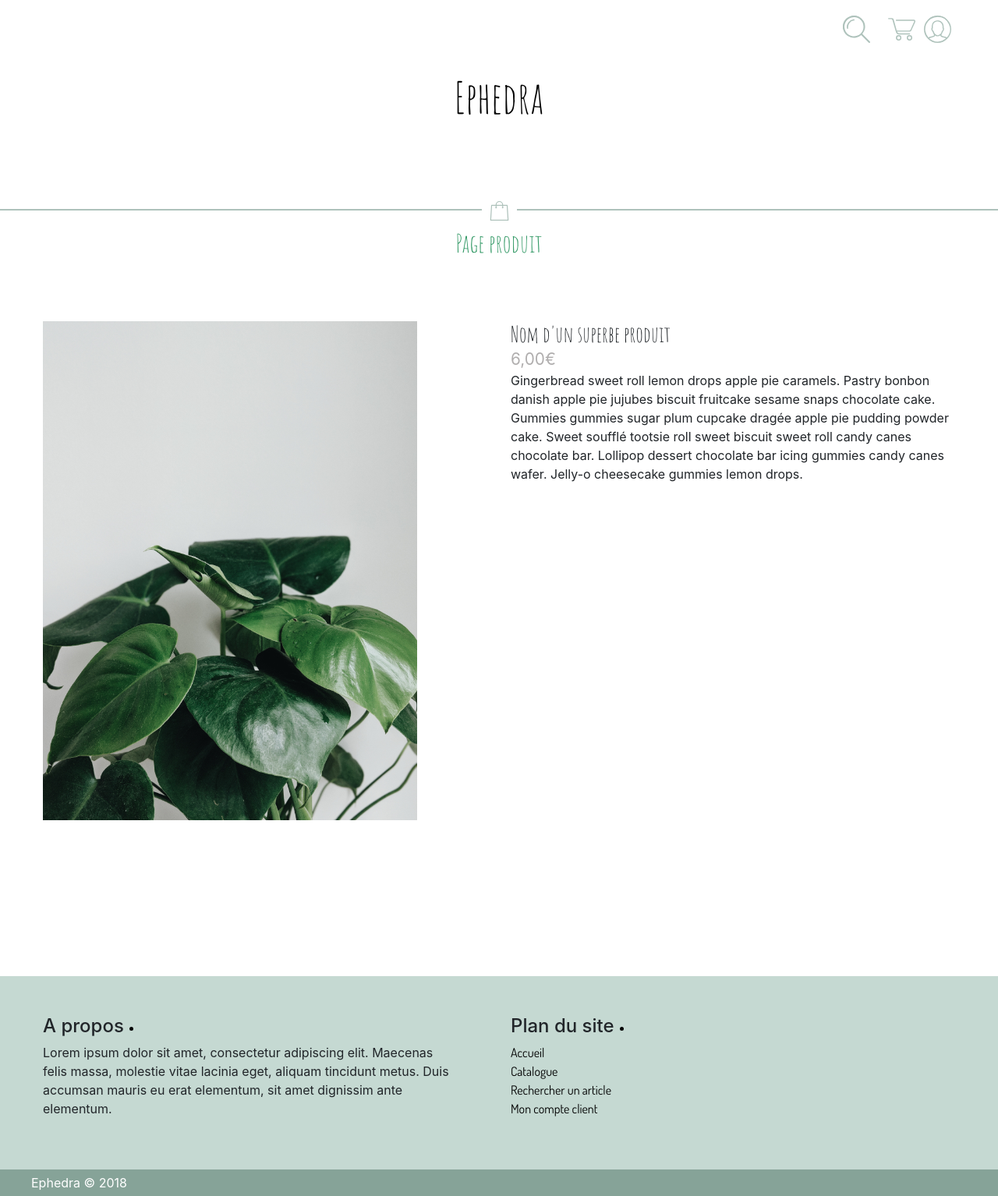
After one commit to BourMel/projet-ecommerce, a PHP site: page /templates/produit.php in a window 1280 px wide. The commit adds this page. Shown: the whole page at 78% size. Run offline with PHP 8.4, Linux system fonts and the light colour scheme.

Commit message:
start static product page

```diff
--- /dev/null
+++ b/templates/produit.php
@@ -0,0 +1,36 @@
+<?php
+    require "./shared/head.html";
+    require "./shared/header.html";
+?>
+
+<main class="product_page">
+    <span class="separation titre d-flex flex-column">
+        <img src="../assets/icons/product.svg">
+        <h2>Page produit</h2>
+    </span>
+
+    <div class="wrapper row">
+
+        <div class="col-lg-6 col-sm-12">
+           <img src="../assets/images/default.jpg">
+        </div>
+
+        <div class="col-lg-6 col-sm-12">
+            <h3>Nom d'un superbe produit</h3>
+
+            <span class="price">6,00€</span>
+
+            <p>
+                Gingerbread sweet roll lemon drops apple pie caramels.
+                Pastry bonbon danish apple pie jujubes biscuit fruitcake sesame snaps chocolate cake.
+                Gummies gummies sugar plum cupcake dragée apple pie pudding powder cake.
+                Sweet soufflé tootsie roll sweet biscuit sweet roll candy canes chocolate bar.
+                Lollipop dessert chocolate bar icing gummies candy canes wafer. Jelly-o cheesecake gummies lemon drops.
+            </p>
+        </div>
+
+    </div>
+</main>
+
+<?php
+    require "./shared/footer.html";
--- a/templates/shared/header.html
+++ b/templates/shared/header.html
@@ -19,5 +19,5 @@
 </nav>
 
 <header>
-    <h1>Ephedra</h1>
+    <h1><a href="/">Ephedra</a></h1>
 </header>
--- a/templates/styles.css
+++ b/templates/styles.css
@@ -26,6 +26,11 @@ h1 {
     text-align: center;
     font-size: 3.5em;
     margin-bottom: 30px;
+}
+
+h1 a, h1 a:hover, h1 a:focus, h1 a:visited {
+    text-decoration: none;
+    color: #000;
 }
 
 .main-menu ul {
@@ -323,3 +328,22 @@ button:hover {
     /*to center*/
     display: inline-block;
 }
+
+/****************/
+/**PRODUCT VIEW**/
+/****************/
+
+.product_page h3 {
+    margin-bottom: 0;
+}
+
+.product_page img {
+    max-width: 40vw;
+    max-height: 80vh;
+}
+
+.product_page .price {
+    font-size: 1.3em;
+    color: #B0AEAE;
+    margin-bottom: 50px;
+}
```
Also changed, not shown: templates/connexion.php (+4 -4 lines).
